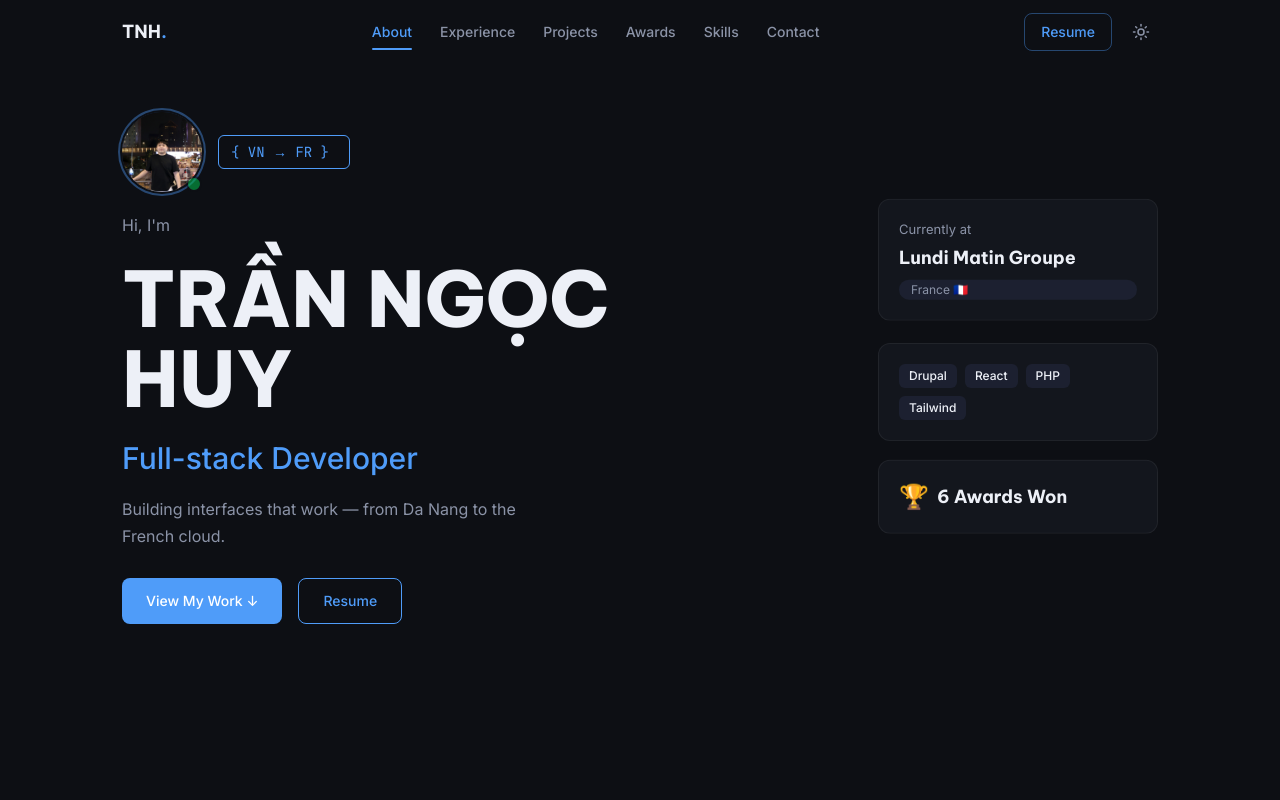
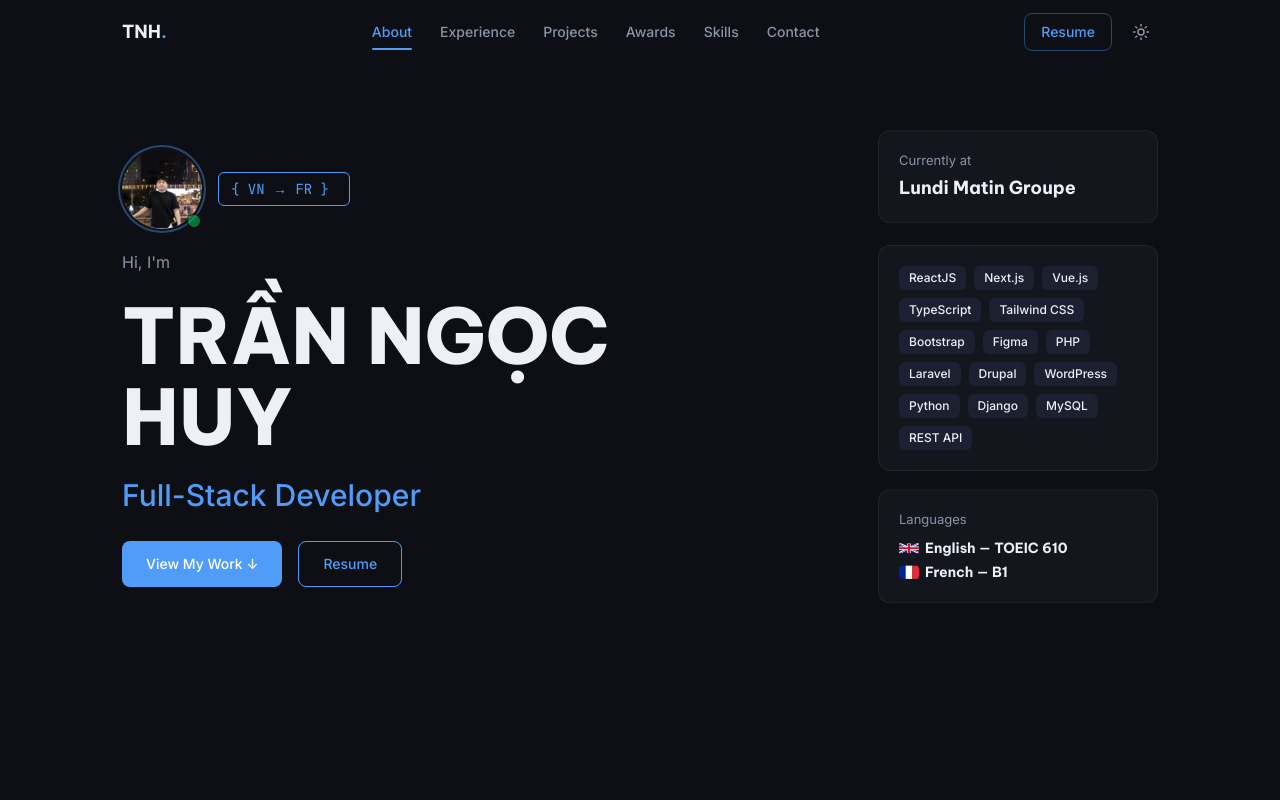
Before and after one commit to tnh4522/my-portfolio, a Next.js app: page / in a window 1280 px wide. Shown: the top 800 px of the page. Built offline with nearby package versions, Linux system fonts and the light colour scheme.

Commit message:
feat(profile): update personal data structure and content
- Normalize role capitalization to 'Full-Stack Developer'
- Shorten tagline for cleaner presentation
- Replace bio text with structured skill array
- Normalize trailing whitespace across components

```diff
--- a/app/globals.css
+++ b/app/globals.css
@@ -111,7 +111,7 @@ body {
 
 /* ===== Section Spacing ===== */
 section {
-  padding: clamp(4rem, 8vw, 7rem) 0;
+  padding: clamp(4rem, 5vw, 7rem) 0;
 }
 
 /* ===== Container ===== */
--- a/app/resume/ResumeContent.tsx
+++ b/app/resume/ResumeContent.tsx
@@ -207,6 +207,9 @@ export default function ResumeContent() {
                   <p className="text-text-secondary text-sm print:text-gray-700">
                     Software Technology Engineer – PFIEV
                   </p>
+                  <p className="text-text-muted text-caption mt-0.5 print:text-gray-500">
+                    Graduated with Distinction · GPA 8.3/10
+                  </p>
                 </div>
                 <span className="text-text-muted text-caption shrink-0 print:text-gray-500">
                   2020 – 2025
--- a/components/sections/About.tsx
+++ b/components/sections/About.tsx
@@ -88,7 +88,7 @@ export default function About() {
               <p className="text-text-secondary text-sm">
                 Software Technology Engineer – PFIEV
               </p>
-              <p className="text-text-muted text-caption mt-1">2020 – 2025</p>
+              <p className="text-text-muted text-caption mt-1">2020 – 2025 · Graduated with Distinction · GPA 8.3/10</p>
             </motion.div>
           </div>
 
--- a/components/sections/Hero.tsx
+++ b/components/sections/Hero.tsx
@@ -35,9 +35,6 @@ const floatingCards = [
         <span className="font-display text-lg font-bold text-text-primary">
           Lundi Matin Groupe
         </span>
-        <span className="mt-1 inline-block rounded-full bg-bg-elevated px-3 py-0.5 text-xs text-text-secondary">
-          France 🇫🇷
-        </span>
       </>
     ),
   },
@@ -46,7 +43,7 @@ const floatingCards = [
     delay: 0.8,
     content: (
       <div className="flex flex-wrap gap-2">
-        {['Drupal', 'React', 'PHP', 'Tailwind'].map((tech) => (
+        {PERSONAL.skill.map((tech) => (
           <span
             key={tech}
             className="rounded-md bg-bg-elevated px-2.5 py-1 text-xs font-medium text-text-primary"
@@ -58,15 +55,36 @@ const floatingCards = [
     ),
   },
   {
-    key: 'awards',
+    key: 'languages',
     delay: 1.6,
     content: (
-      <div className="flex items-center gap-2">
-        <span className="text-2xl">🏆</span>
-        <span className="font-display text-lg font-bold text-text-primary">
-          6 Awards Won
-        </span>
-      </div>
+      <>
+        <span className="text-text-secondary text-caption">Languages</span>
+        <div className="flex flex-col gap-1 mt-1">
+          <span className="font-display text-sm font-bold text-text-primary inline-flex items-center gap-1.5">
+            <svg xmlns="http://www.w3.org/2000/svg" viewBox="0 0 60 30" className="w-5 h-3.5 rounded-sm">
+              <clipPath id="s"><path d="M0,0 v30 h60 v-30 z"/></clipPath>
+              <clipPath id="t"><path d="M30,15 h30 v15 z v15 h-30 z h-30 v-15 z v-15 h30 z"/></clipPath>
+              <g clipPath="url(#s)">
+                <path d="M0,0 v30 h60 v-30 z" fill="#012169"/>
+                <path d="M0,0 L60,30 M60,0 L0,30" stroke="#fff" strokeWidth="6"/>
+                <path d="M0,0 L60,30 M60,0 L0,30" clipPath="url(#t)" stroke="#C8102E" strokeWidth="4"/>
+                <path d="M30,0 v30 M0,15 h60" stroke="#fff" strokeWidth="10"/>
+                <path d="M30,0 v30 M0,15 h60" stroke="#C8102E" strokeWidth="6"/>
+              </g>
+            </svg>
+            English — TOEIC 610
+          </span>
+          <span className="font-display text-sm font-bold text-text-primary inline-flex items-center gap-1.5">
+            <svg xmlns="http://www.w3.org/2000/svg" viewBox="0 0 3 2" className="w-5 h-3.5 rounded-sm">
+              <rect width="1" height="2" x="0" fill="#002395"/>
+              <rect width="1" height="2" x="1" fill="#fff"/>
+              <rect width="1" height="2" x="2" fill="#ED2939"/>
+            </svg>
+            French — B1
+          </span>
+        </div>
+      </>
     ),
   },
 ];
@@ -148,15 +166,6 @@ export default function Hero() {
               {PERSONAL.role}
             </motion.p>
 
-            {/* Tagline */}
-            <motion.p
-              className="text-text-secondary text-body max-w-md"
-              variants={skip ? undefined : fadeUp}
-              transition={{ duration: 0.5, ease: [0.22, 1, 0.36, 1] as const }}
-            >
-              {PERSONAL.tagline}
-            </motion.p>
-
             {/* CTAs */}
             <motion.div
               className="flex flex-wrap gap-4 mt-2"
--- a/lib/data.ts
+++ b/lib/data.ts
@@ -3,14 +3,20 @@ import { Project, Experience, Award, Skill } from './types';
 export const PERSONAL = {
   name: 'Trần Ngọc Huy',
   nameEn: 'Tran Ngoc Huy',
-  role: 'Full-stack Developer',
-  tagline: 'Building interfaces that work — from Da Nang to the French cloud.',
+  role: 'Full-Stack Developer',
+  tagline: 'Building interfaces that work — from Da Nang',
   email: 'tnh2045@gmail.com',
   phone: '0777 408 164',
   location: 'Hoa Khanh Bac, Lien Chieu, Da Nang, Vietnam',
   linkedin: 'https://www.linkedin.com/in/tran-huy-183ba1194',
   github: 'https://github.com/',
   website: 'https://huytran-4522.vercel.app',
+  skill: [
+    'ReactJS', 'Next.js', 'Vue.js', 'TypeScript',
+    'Tailwind CSS', 'Bootstrap', 'Figma',
+    'PHP', 'Laravel', 'Drupal', 'WordPress',
+    'Python', 'Django', 'MySQL', 'REST API',
+  ],
   bio: `Web developer with 2+ years of hands-on experience building and shipping customer-facing e-commerce interfaces, currently working full-time on a live retail platform at Lundi Matin Groupe (France). I combine solid frontend skills (HTML5, CSS3, JavaScript, jQuery, ReactJS) with a product-first mindset — thinking from the end user's perspective to remove friction, simplify flows, and write copy that drives action. Comfortable customizing CMS-driven pages beyond what default builders offer, and experienced working iteratively with real content on production websites. I care about clean interfaces, reliable code, and building things that actually get used.`,
 };
 
@@ -28,7 +34,7 @@ export const EXPERIENCES: Experience[] = [
       'Participate in structured code review and QA before each release, maintaining a stable and visually consistent user experience.',
       'Integrated LiteLLM/AI API features and debugged production PHP/JavaScript issues in a legacy Prototype.js codebase.',
     ],
-    techStack: ['Drupal', 'Twig', 'WordPress', 'PHP', 'Laravel', 'Symfony', 'Yii', 'JavaScript', 'jQuery', 'Vue.js', 'AngularJS', 'HTML', 'Tailwind CSS', 'Bootstrap', 'MySQL', 'Figma', 'REST API', 'Agile / Scrum'],
+    techStack: ['Drupal', 'Twig', 'WordPress', 'PHP', 'Laravel', 'Symfony', 'Yii', 'JavaScript', 'jQuery', 'Vue.js', 'AngularJS', 'HTML', 'Tailwind CSS', 'Bootstrap', 'MySQL', 'Figma', 'REST API', 'ERP', 'CRM'],
   },
   {
     company: 'TEKUP JSC',
@@ -174,30 +180,30 @@ export const AWARDS: Award[] = [
 export const SKILLS: Skill[] = [
   {
     category: 'UI / UX & Design',
-    items: ['Mobile-first Design', 'Component-based UI', 'UX Writing', 'Figma', 'Wireframing', 'Call-to-Action Hierarchy', 'Information Architecture'],
+    items: ['Component-based UI', 'Figma'],
   },
   {
     category: 'Frontend',
-    items: ['ReactJS', 'Next.js', 'React Native', 'Vue.js', 'AngularJS', 'TypeScript', 'Vite', 'HTML5', 'CSS3', 'JavaScript (ES6+)', 'jQuery', 'Tailwind CSS', 'Bootstrap'],
+    items: ['ReactJS', 'Next.js', 'Vue.js', 'AngularJS', 'TypeScript', 'Vite', 'HTML5', 'CSS3', 'JavaScript', 'jQuery', 'Tailwind CSS', 'Bootstrap'],
   },
   {
     category: 'CMS & Site Builders',
-    items: ['Drupal', 'Twig', 'WordPress', 'CKEditor', 'Block-based Architecture', 'Content Types & Taxonomy'],
+    items: ['Drupal', 'Twig', 'WordPress', 'CKEditor'],
   },
   {
     category: 'Backend',
-    items: ['PHP (Laravel, Symfony, Yii)', 'Java (Spring Boot)', 'Python (Django / DRF)', 'RESTful APIs', 'Web Services API', 'JWT Auth'],
+    items: ['PHP (Laravel, Symfony, Yii)', 'Java (Spring Boot)', 'Python (Django / DRF)', 'NodeJS (ExpressJS)', '.NET (ASP.NET)', 'RESTful APIs', 'Web Services API', 'JWT Auth'],
   },
   {
     category: 'Database & Tools',
-    items: ['MySQL', 'PostgreSQL', 'Git / GitHub / GitLab', 'Docker (basic)', 'Postman', 'DataGrip', 'Linux'],
-  },
-  {
-    category: 'AI / Other',
-    items: ['LiteLLM / OpenAI API', 'Generative AI Tools', 'CNN / Image Processing', 'rPPG Integration', 'Prototype.js'],
+    items: ['MySQL', 'MariaDB', 'MongoDB', 'Git / GitHub / GitLab', 'Docker (basic)', 'Trello'],
   },
   {
     category: 'Workflow',
-    items: ['Scrum / Agile', 'Trello', 'Jira', 'Code Review', 'CI/CD (basic)', 'ERP / CRM Systems'],
+    items: ['Scrum / Agile', 'Trello', 'Jira', 'Code Review', 'CI/CD (basic)'],
+  },
+  {
+    category: 'DevOps',
+    items: ['Linux'],
   },
 ];
```
